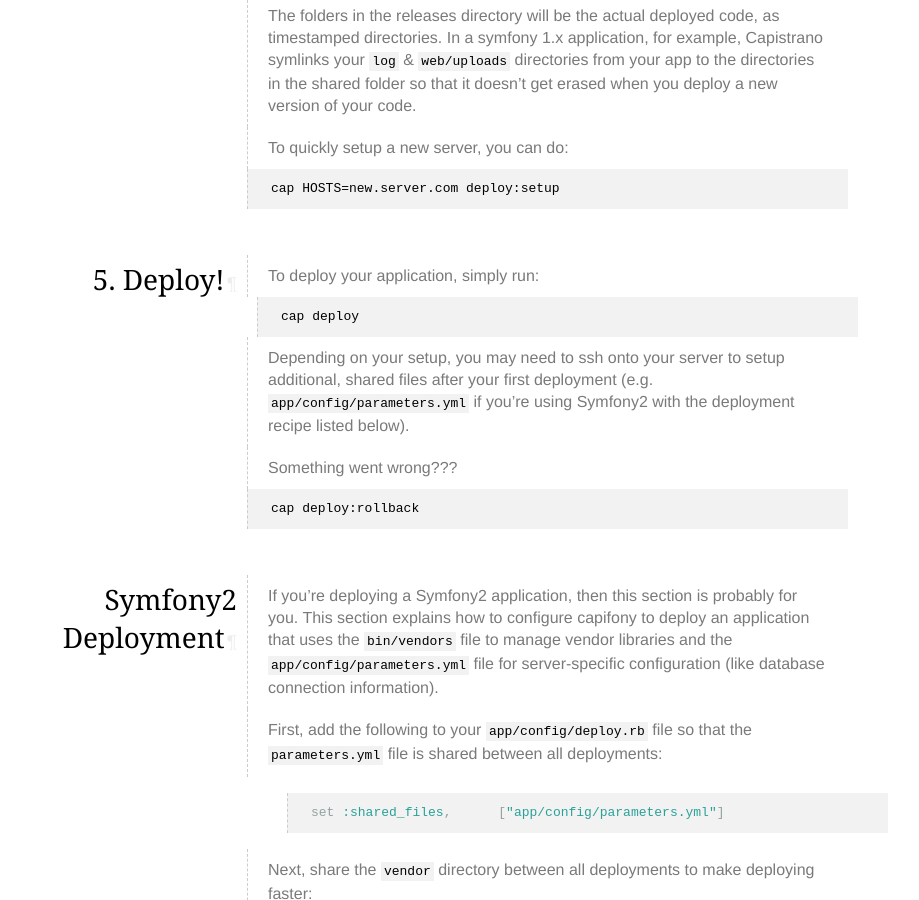
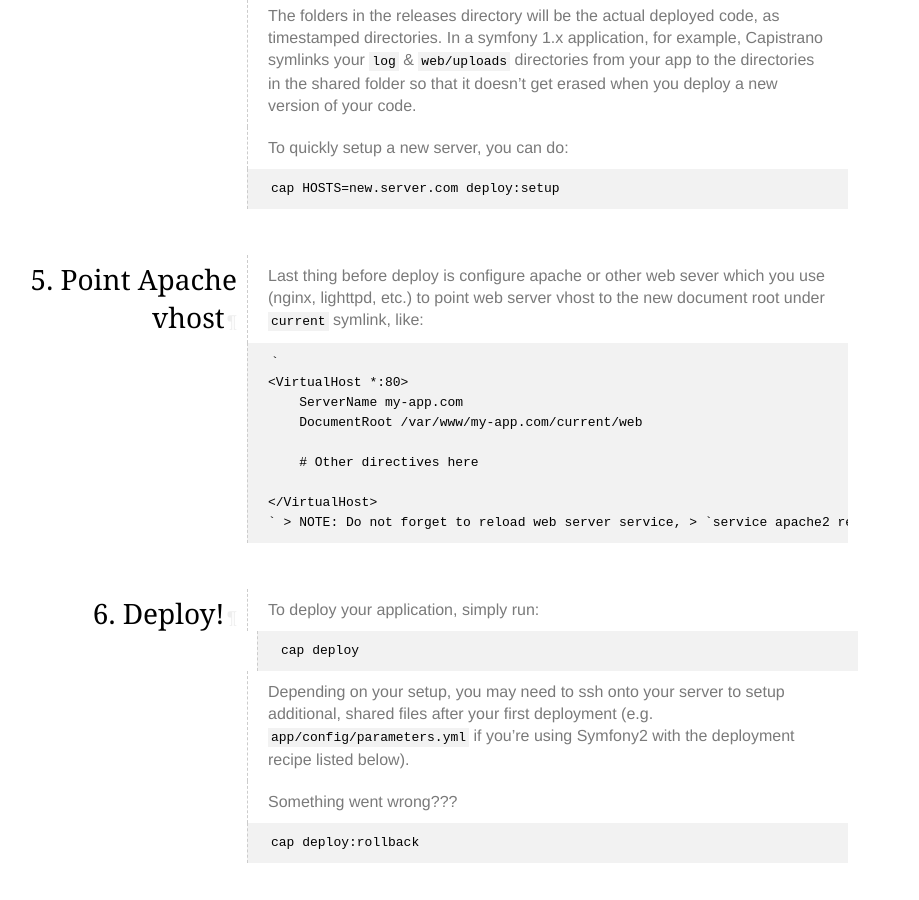
Before and after one commit to everzet/capifony, a Jekyll site: the page built from index.markdown, in a window 1280 px wide and 900 px high, scrolled down 3729 px. Shown: the whole window, without its empty margins (73-992 px from the left). Built offline with Jekyll 4.4.1, drawn with Linux system fonts in a browser that asks for light colours; nearby versions of some CDN libraries.

Commit message:
Add web server configuration step
this step bring full insights of deploy process

```diff
--- a/index.markdown
+++ b/index.markdown
@@ -173,7 +173,26 @@ To quickly setup a new server, you can do:
 
 <hr />
 
-## 5. Deploy!
+## 5. Point Apache vhost
+
+Last thing before deploy is configure apache or other web sever which you use (nginx, lighttpd, etc.)
+to point web server vhost to the new document root under `current` symlink, like:
+
+    `
+    <VirtualHost *:80>
+        ServerName my-app.com
+        DocumentRoot /var/www/my-app.com/current/web
+
+        # Other directives here
+
+    </VirtualHost>
+    `
+> NOTE: Do not forget to reload web server service,
+> `service apache2 reload` for apache web server.
+
+<hr />
+
+## 6. Deploy!
 
 To deploy your application, simply run:
 
```
